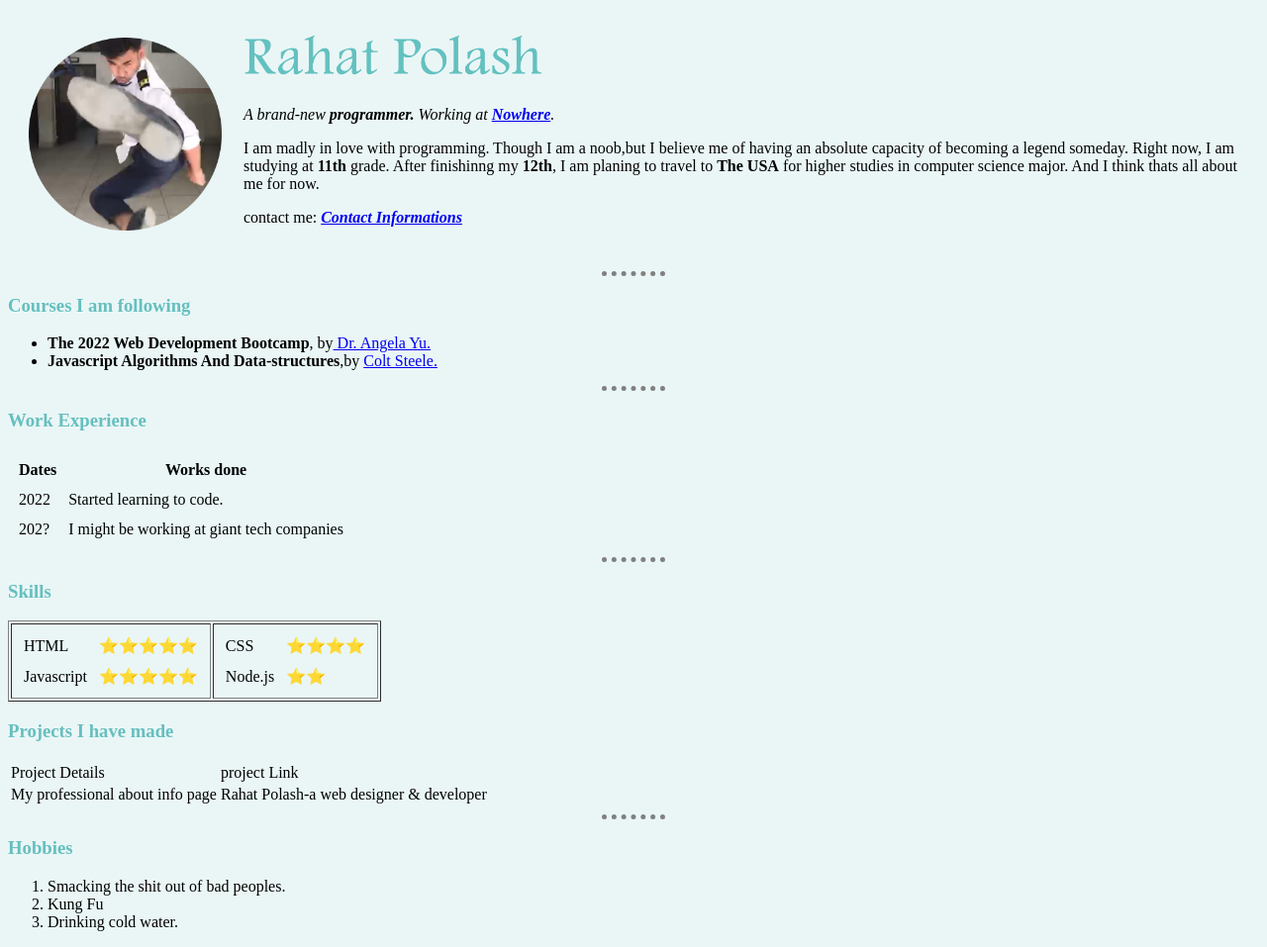
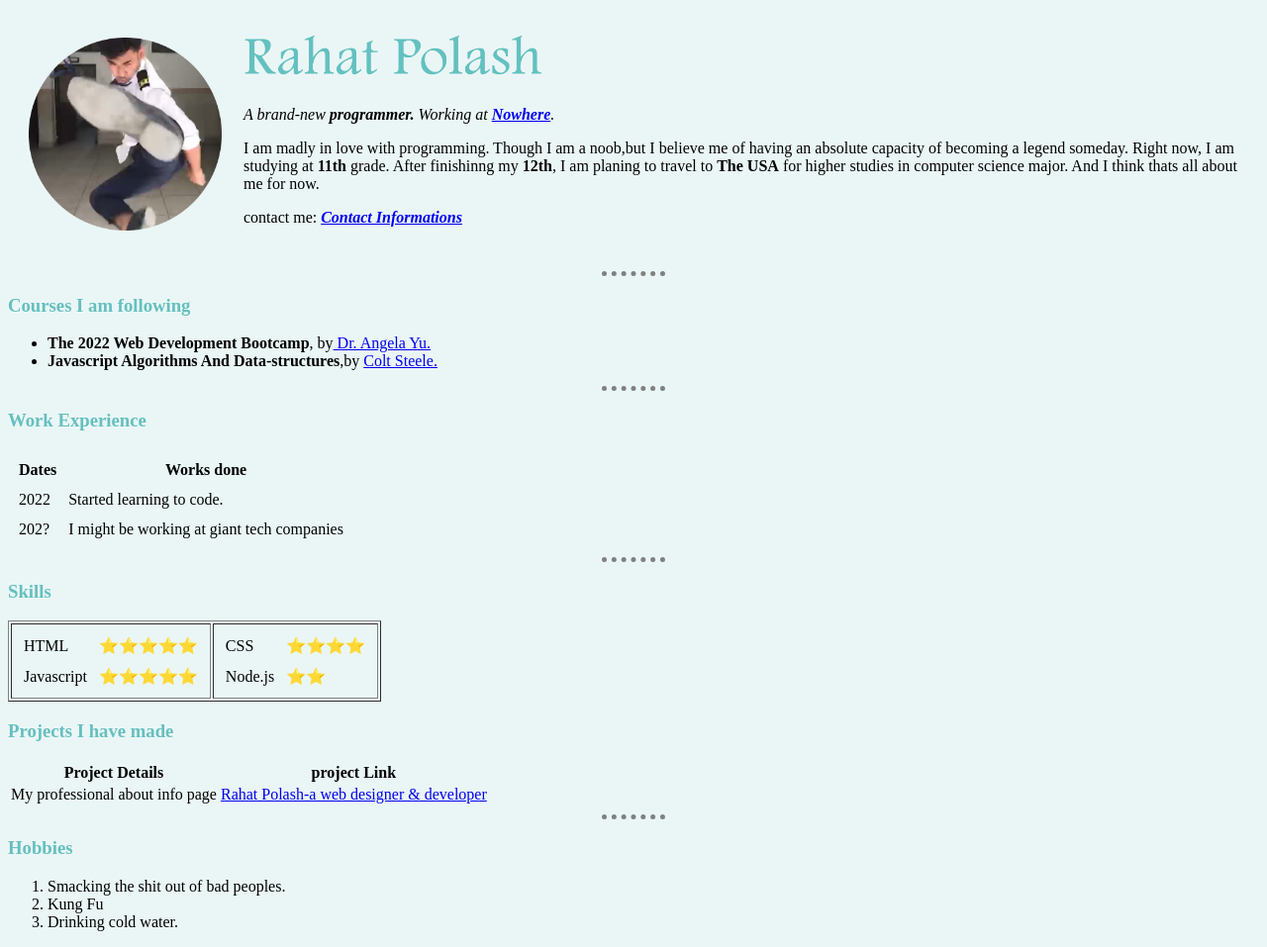
Before and after one commit to rahatRP/CV, a plain HTML site: page index.html in a window 1280 px wide. Shown: the whole page at 99% size. Drawn offline with Linux system fonts and the light colour scheme.

Commit message:
Update index.html

```diff
--- a/index.html
+++ b/index.html
@@ -88,14 +88,14 @@
     <table>
         <thead>
            <tr>
-            <td>Project Details</td>
-            <td>project Link</td>
+            <th>Project Details</th>
+            <th>project Link</th>
            </tr>
         </thead>
         <tbody>
             <tr>
                 <td>My professional about info page</td>
-                <td><a href="https://rahatrp.github.io/rahat/"></a>Rahat Polash-a web designer & developer</td>
+                <td><a href="https://rahatrp.github.io/rahat/">Rahat Polash-a web designer & developer</a></td>
             </tr>
         </tbody>
     </table>
```
